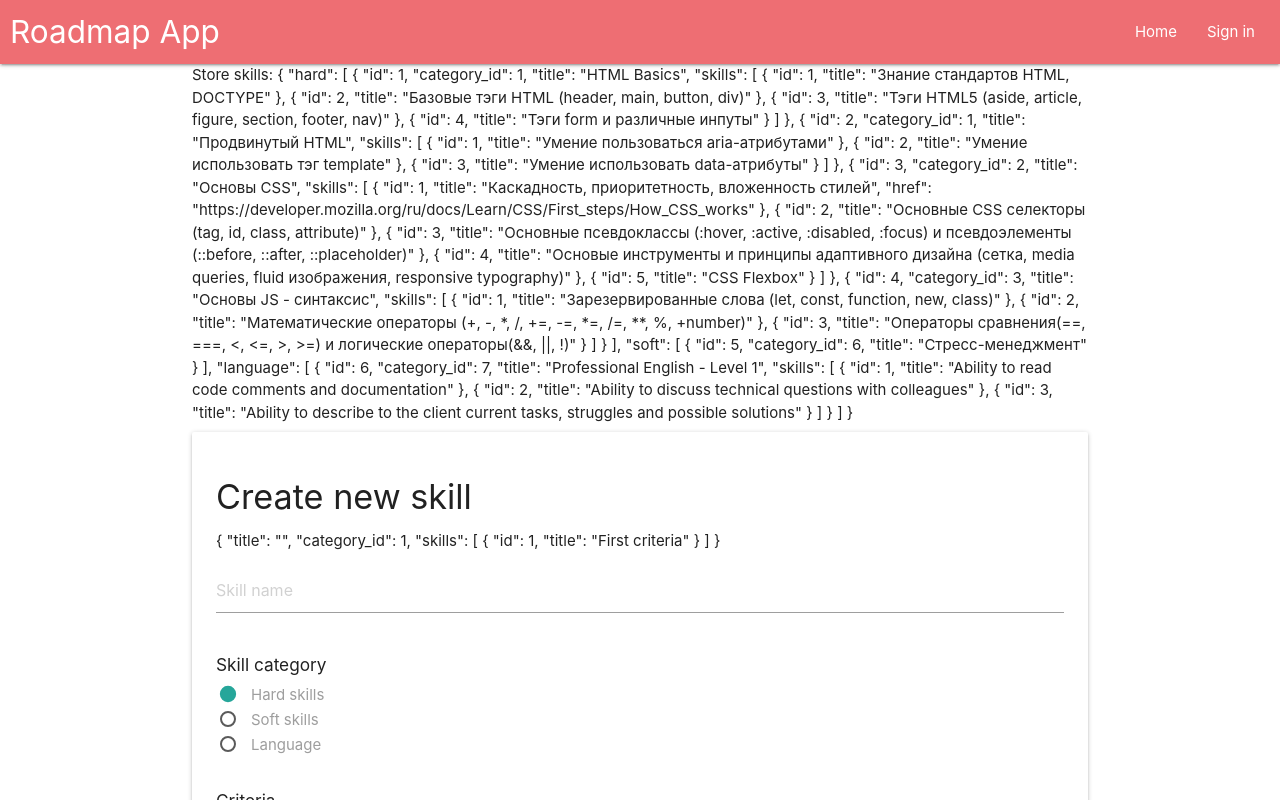
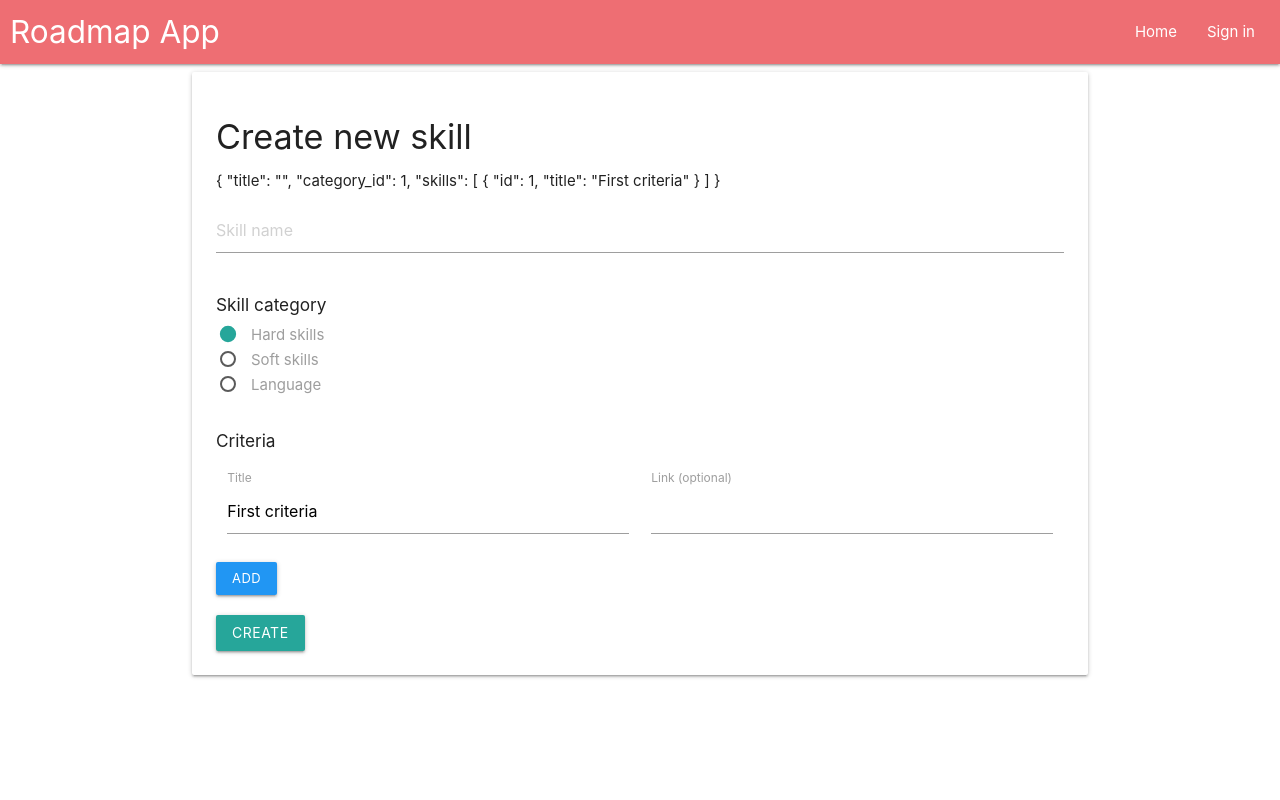
Before and after one commit to YuraKolesnikov/roadmap, a Vue app: page /#/create in a window 1280 px wide. Shown: the top 800 px of the page. Built offline with nearby package versions, Linux system fonts and the light colour scheme.

Commit message:
Skill creation tuning

```diff
--- a/src/store/modules/admin.js
+++ b/src/store/modules/admin.js
@@ -27,7 +27,9 @@ export default {
 					break
 			}
 
+			console.log(state.skillList)
 			commit('ADD_NEW_SKILL', { newSkill, category })
+			console.log(state.skillList)
 		}
 	}
 }
--- a/src/views/Create.vue
+++ b/src/views/Create.vue
@@ -1,6 +1,5 @@
 <template>
   <div class="container">
-    Store skills: {{ skillList }}
     <div class="card">
       <div class="card-content">
         <h4 class="form-title">Create new skill</h4>
@@ -38,7 +37,16 @@
           <div class="row">
             <h6>Criteria</h6>
             <div class="input-field" v-for="item in formData.skills">
-              <input type="text" v-model="item.title" placeholder="Criteria">
+              <div class="row">
+                <div class="col s6">
+                  <label>Title</label>
+                  <input type="text" v-model="item.title" placeholder="Criteria">
+                </div>
+                <div class="col s6">
+                  <label>Link (optional)</label>
+                  <input type="text" v-model="item.href">
+                </div>
+              </div>
             </div>
             <button class="btn btn-small blue" @mousedown="addNewCriteria">Add</button>
           </div>
@@ -85,3 +93,11 @@ export default {
   }
 }
 </script>
+
+<style lang="scss">
+.input-field {
+  position: relative;
+
+
+}
+</style>
--- a/src/views/Dashboard.vue
+++ b/src/views/Dashboard.vue
@@ -67,7 +67,7 @@
                 class="collection-item"
                 style="cursor:pointer;"
                 :class="{'collection-item--active': activeSkills.includes(skill.id)}"
-                v-for="skill in data[activeTab]"
+                v-for="skill in skillList[activeTab]"
                 :key="`skill_${skill.id}`"
                 @click="addSkill(skill)">
                 {{ skill.title }}
@@ -150,6 +150,7 @@ export default {
     }
   },
   computed: {
+    ...mapState('admin', ['skillList']),
     ...mapState('auth', ['userStatus', 'username']),
     ...mapState('user', ['skills', 'activeSkills']),
     userRole() {
```
